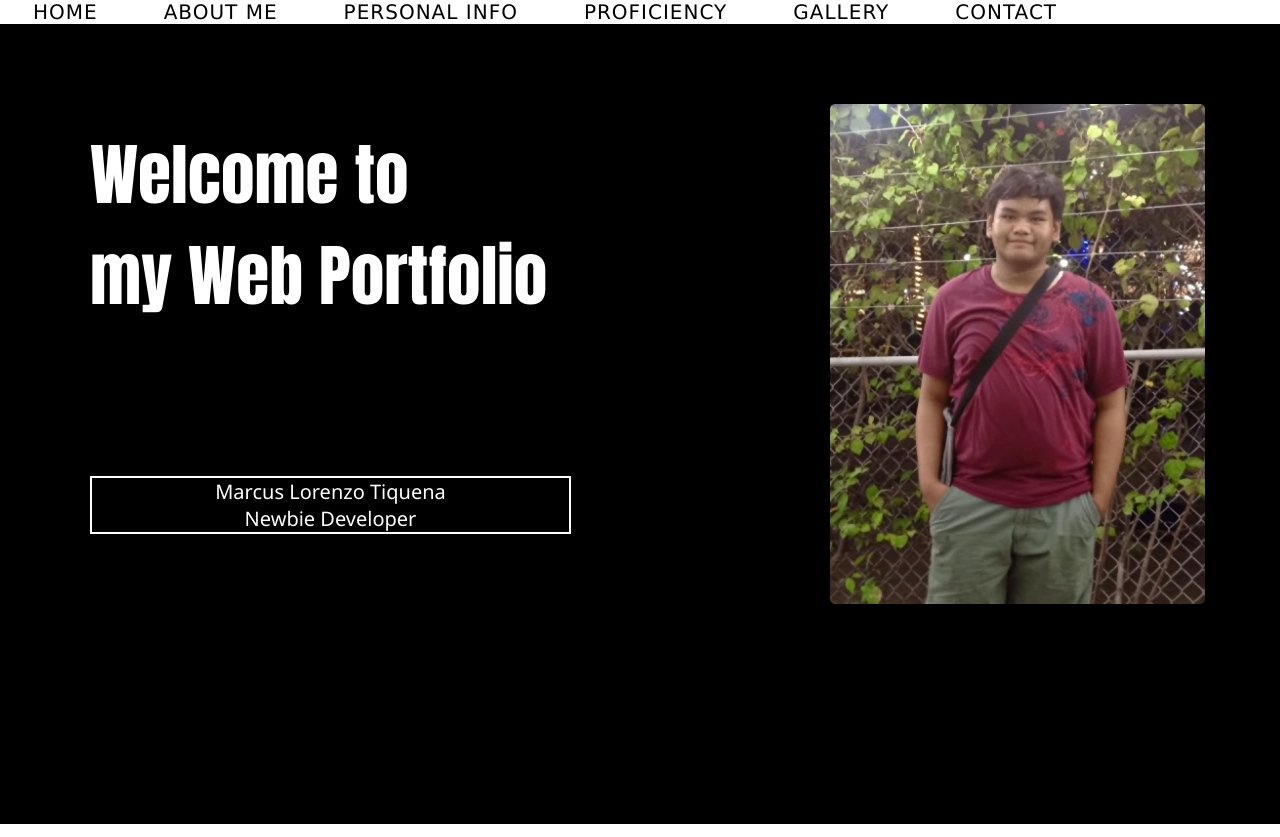
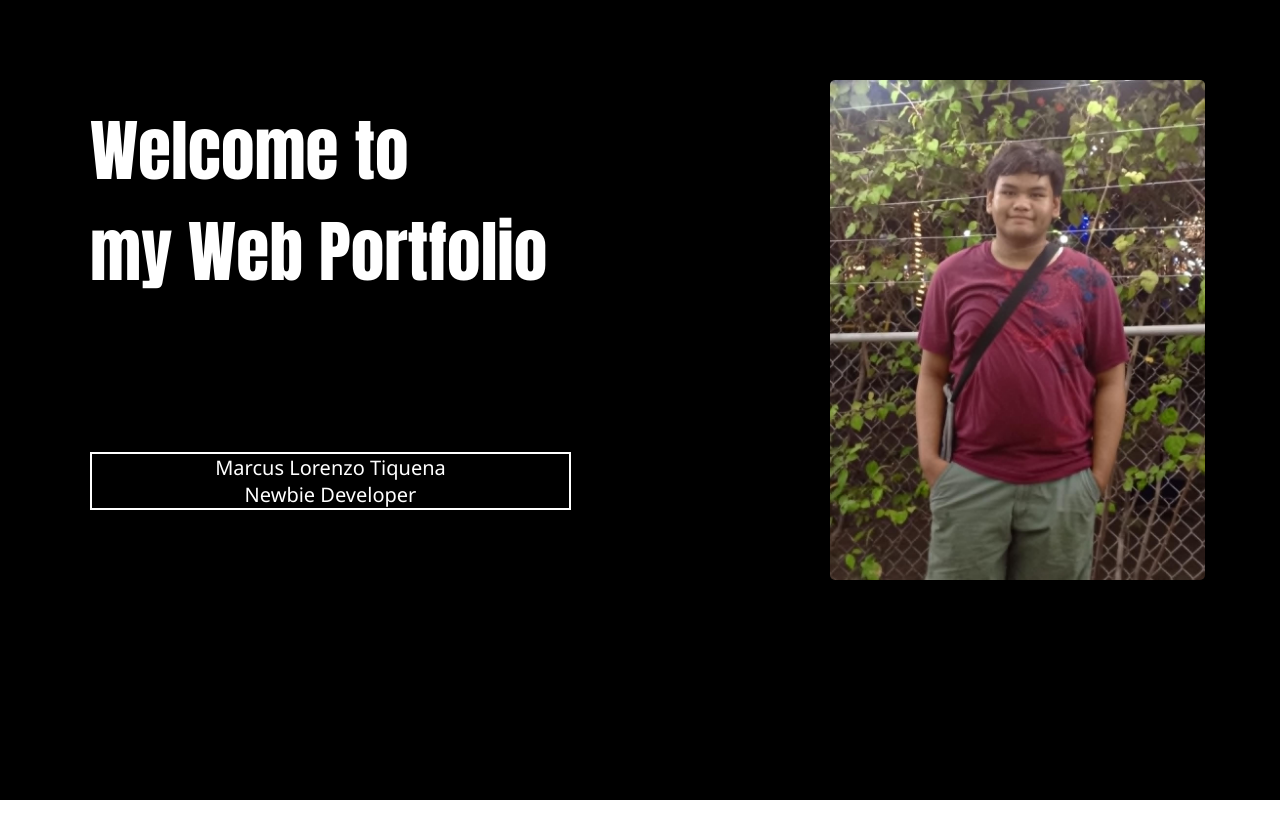
Before and after one commit to Kazumi-desu/Tiquena---Portfolio, a plain HTML site: page index.html in a window 1280 px wide. Shown: the top 837 px of the page. Drawn offline with Linux system fonts and the light colour scheme.

Commit message:
Removed the 2nd Header for Navigation

```diff
--- a/index.html
+++ b/index.html
@@ -7,33 +7,6 @@
     <link rel="stylesheet" href="style.css">
     <link rel="stylesheet" href="slideshow.css">
 </head>
-
-<head class="head_content">
-    <nav class="header_nav">
-        <ul class="header_links">
-            <li class="head_link-wrap">
-                <a href="./" class="header_link">HOME</a>
-            </li>
-            <li class="head_link-wrap">
-                <a href="#about" class="header_link">ABOUT ME</a>
-            </li>
-            <li class="head_link-wrap">
-                <a href="#hobbies" class="header_link">PERSONAL INFO</a>
-            </li>
-            <li class="head_link-wrap">
-                <a href="#skills" class="header_link">PROFICIENCY</a>
-            </li>
-            <li class="head_link-wrap">
-                <a href="#gallery" class="header_link">GALLERY</a>
-            </li>
-            <li class="head_link-wrap">
-                <a href="#contact" class="header_link">CONTACT</a>
-            </li>
-        </ul>
-    </nav>
-</head>
-
-
 <section>
     <div class="start">
         <div class="info"><h1>Welcome to <br> my Web Portfolio</h1></div>
```
